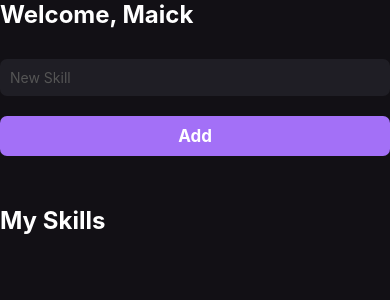
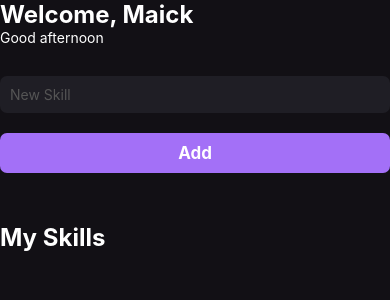
Before and after one commit to NearMaick/Ignite-mySkills, a React Native app: screen / in a window 390 px wide. Shown: the top 300 px of the page. Built offline with nearby package versions, Linux system fonts and the light colour scheme.

Commit message:
chore(mobile): useEffect explanation

```diff
--- a/src/pages/Home/index.js
+++ b/src/pages/Home/index.js
@@ -1,4 +1,4 @@
-import React, { useState } from 'react';
+import React, { useEffect, useState } from 'react';
 import { SafeAreaView, Text, TextInput, FlatList } from 'react-native';
 import { styles } from './styles';
 
@@ -8,14 +8,27 @@ import { SkillCard } from '../../components/SkillCard';
 export function Home() {
   const [newSkill, setNewSkill] = useState('');
   const [mySkills, setMySkills] = useState([]);
+  const [gretting, setGretting] = useState('');
 
   function handleAddNewSkill() {
     setMySkills(oldState => [...oldState, newSkill]);
   }
 
+  useEffect(() => {
+    const currentHour = new Date().getHours();
+    // const currentHour = 19;
+
+    currentHour < 12
+      ? setGretting('Good morning')
+      : currentHour >= 12 && currentHour < 19
+      ? setGretting('Good afternoon')
+      : setGretting('Good night');
+  }, []);
+
   return (
     <SafeAreaView style={styles.container}>
       <Text style={styles.title}>Welcome, Maick</Text>
+      <Text style={styles.gretting}>{gretting}</Text>
 
       <TextInput
         style={styles.input}
--- a/src/pages/Home/styles.js
+++ b/src/pages/Home/styles.js
@@ -19,4 +19,7 @@ export const styles = StyleSheet.create({
     marginTop: 30,
     borderRadius: 7,
   },
+  gretting: {
+    color: '#fff',
+  },
 });
```
